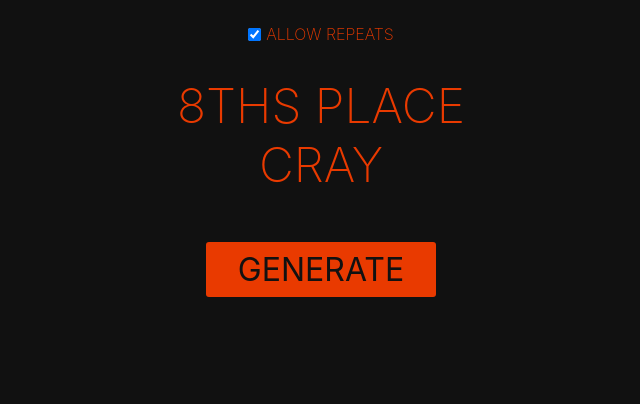
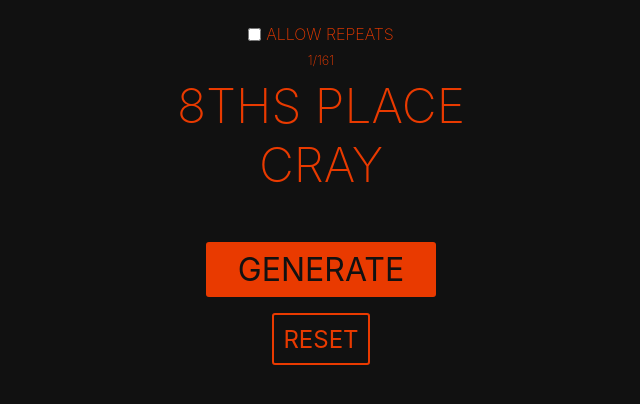
Before and after one commit to Spellcro/23-spliced, a Svelte app: page / in a window 1280 px wide. Shown: the top 404 px of the page, without its empty margins (319-959 px from the left). Built offline with nearby package versions, Linux system fonts and the light colour scheme.

Commit message:
allowRepeat status should persist through refresh

```diff
--- a/src/App.svelte
+++ b/src/App.svelte
@@ -6,7 +6,7 @@
   let targetPlace = '';
   let targetMethod = '';
   let completedLeads = [];
-  let allowRepeats = true;
+  let allowRepeats = localStorage.getItem('repeat') === 'true';
 
   const handleGenerate = () => {
     // If repeats are disabled, add the current lead to the list of completed leads
@@ -45,6 +45,13 @@
     if (generateNewMethod) generateRequest();
   };
 
+  const handleRepeatChange = () => {
+    // Save new value to localStorage
+    localStorage.setItem('repeat', allowRepeats);
+    // Reset the form without generating a new lead
+    reset(false);
+  };
+
   // On initialisation we should generate a lead, and calculate the number of total leads
   const uniqueLeads = methodSet.methods.length * (methodSet.stage - 1);
   generateRequest();
@@ -57,7 +64,7 @@
 <main>
   <div class="checkbox-wrapper">
     <!-- Reset the 'completed leads' status when toggling the checkbox -->
-    <input type="checkbox" name="allow-repeats" bind:checked={allowRepeats} on:change={() => reset(false)} />
+    <input type="checkbox" name="allow-repeats" bind:checked={allowRepeats} on:change={handleRepeatChange} />
     <label for="allow-repeats">Allow repeats</label>
   </div>
   <p class="chosen-method">{targetPlace} <br /> {targetMethod}</p>
```
